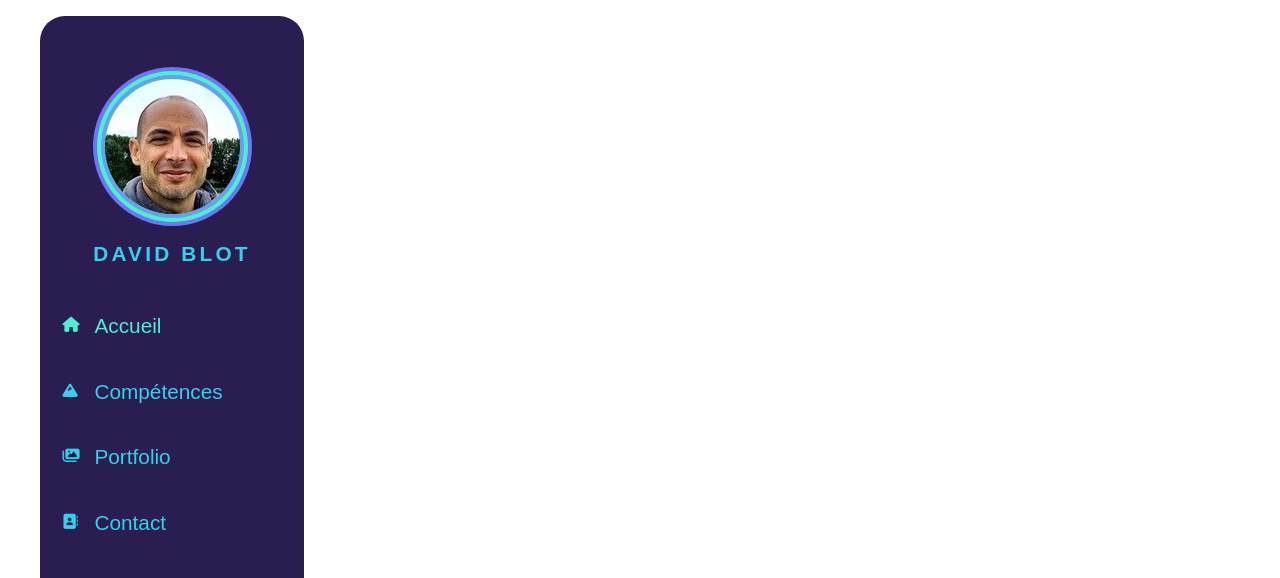
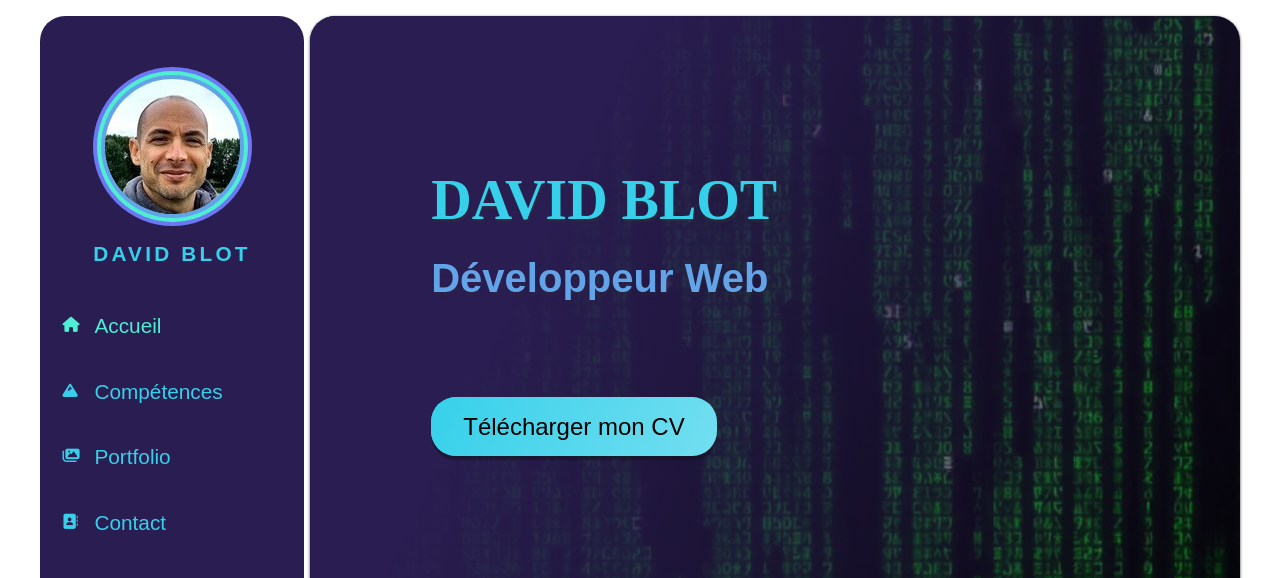
Before and after one commit to dnguyenb/My-CV-React, a React app: page / in a window 1280 px wide. Shown: the top 578 px of the page. Built offline with nearby package versions, Linux system fonts and the light colour scheme; a web font is replaced by a local one.

Commit message:
ajout Home + style

```diff
--- a/src/pages/Home.js
+++ b/src/pages/Home.js
@@ -3,8 +3,17 @@ import Navigation from '../components/Navigation';
 
 const Home = () => {
     return (
-        <div>
+        <div className='home'>
             <Navigation />
+            <div className="homeContent">
+                <div className="content">
+                    <h1>David Blot</h1>
+                    <h2>Développeur Web</h2>
+                    <div className="pdf">
+                        <a href="./assets/DevWeb.pdf" target='_blank'>Télécharger mon CV</a>
+                    </div>
+                </div>
+            </div>
         </div>
     );
 };
--- a/src/styles/main.scss
+++ b/src/styles/main.scss
@@ -1,3 +1,8 @@
 @import './pages/normalize';
 @import './settings';
 @import './components/navigation';
+@import './pages/home';
+@import './pages/knowledges';
+@import './pages/portfolio';
+@import './pages/contact';
+@import './pages/notFound404';
--- /dev/null
+++ b/src/styles/pages/_home.scss
@@ -0,0 +1,84 @@
+.home {
+
+    .homeContent {
+        background: linear-gradient(115deg, $color-1 25%, transparent 100%);
+        min-height: $minHeight;
+        width: 100%;
+        min-height: 500px;
+        border-radius: $borderRadius;
+        position: relative;
+        overflow: hidden;
+        box-shadow: $shadow;
+
+        &:after {
+            content: '';
+            position: absolute;
+            height: 100%;
+            width: inherit;
+            background: url(../../assets/Matrix.jpg) no-repeat 0% 0%/cover;
+            z-index: -1;
+            filter: brightness(70%);
+        }
+
+        .content {
+            position: absolute;
+            top: 20%;
+            left: 13%;
+            font-family: $font-1;
+
+            h1 {
+                font-size: 3.5rem;
+                font-family: $font-3;
+                color: $color-5;
+                text-transform: uppercase;
+                text-shadow: 1px 3px 2px rgba(51, 51, 51, 0.445);
+            }
+
+            h2 {
+                font-size: 2.5rem;
+                padding: 1.5rem 0 7rem;
+                color: $color-3;
+                text-shadow: 1px 4px 3px rgba(51, 51, 51, 0.233);
+            }
+
+            .pdf {
+                a {
+                    font-size: 1.5rem;
+                    padding: 1rem 2rem;
+                    border-radius: $borderRadius;
+                    box-shadow: 0 4px 1px rgba(15, 15, 15, 0.401);
+                    transition: 0.2s ease;
+                    background-color: $color-5;
+                    background-image: linear-gradient(115deg, $color-5, rgba(255, 255, 255, 0.3));
+                    transition: background-color .5s;
+
+                    &:hover {
+                        background-color: rgb(253, 253, 59);
+                    }
+                }
+            }
+        }
+    }
+}
+
+@media screen and (max-width: 850px) {
+    .homeContent {
+        margin: 0 !important;
+    }
+}
+
+@media screen and (max-width:580px) {
+    .homeContent {
+        &:after {
+            background: url(../../assets/Matrix.jpg) no-repeat 60% 50%/cover !important;
+        }
+
+        h1 {
+            font-size: 3rem !important;
+        }
+
+        h2 {
+            font-size: 1.8rem !important;
+        }
+    }
+}
```
Also changed, not shown: src/assets/Matrix.jpg (added), src/styles/main.css, src/styles/pages/_contact.scss (added), src/styles/pages/_knowledges.scss (added), src/styles/pages/_notFound404.scss (added), src/styles/pages/_portfolio.scss (added), 1 other file.
